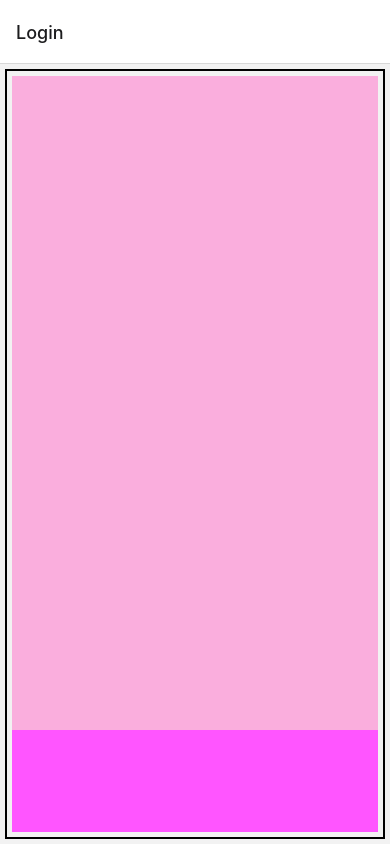
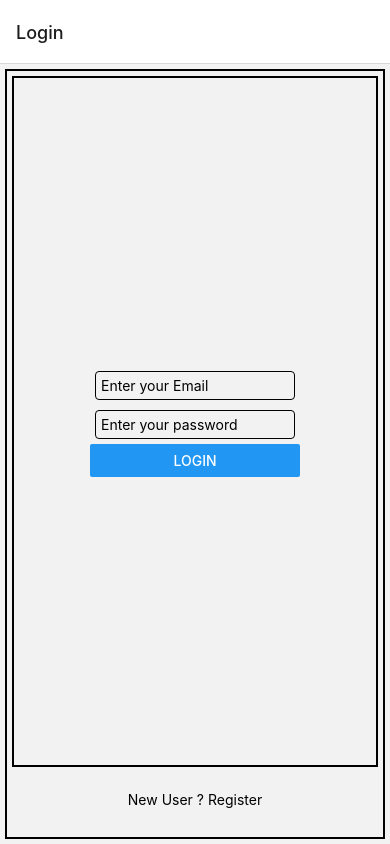
Before and after one commit to abhishek-2k23/React-Native-First-Project, a React Native app: screen /Login in a window 390 px wide. Built offline with nearby package versions, Linux system fonts and the light colour scheme.

Commit message:
login feature without styling

```diff
--- a/componetns/Login.jsx
+++ b/componetns/Login.jsx
@@ -1,11 +1,71 @@
+/* eslint-disable react/react-in-jsx-scope */
 /* eslint-disable prettier/prettier */
-import {View, Text, StyleSheet, TextInput, Touchable, Button, ScrollView} from 'react-native';
+import {
+  View,
+  Text,
+  StyleSheet,
+  TextInput,
+  Button,
+  TouchableOpacity,
+  TouchableHighlight,
+} from 'react-native';
+import {Formik} from 'formik';
+const Login = ({navigation}) => {
+    const loginFunction = async(values,action) =>{
+        console.log(values);
+        try{
+            const response = await fetch("https://form-data-submission-2ew5.onrender.com/login",{
+                method:'POST',
+                headers:{
+                    Accept : 'application/json',
+                    'Content-Type' : 'application/json',
+                },
+                body : JSON.stringify(values),
+            })
+            const result = await response.json();
+            console.log("response : ",result);
 
-const Login = () => {
+            if(response.status == 200){
+                navigation.navigate("Home");
+            }
+        }catch(err){
+            console.log("error  : ",err);
+        }
+    }
   return (
     <View style={styles.loginAppContainer}>
-        <View style={styles.loginFiedsContainer}></View>
-        <View style={styles.footer}></View>
+      <View style={styles.loginFiedsContainer}>
+        <Formik
+          initialValues={{Email: '',Password : ''}}
+          onSubmit={(values, action) => loginFunction(values,action)}>
+          {({handleChange, handleBlur, handleSubmit, values}) => (
+            <View>
+              <TextInput
+                onChangeText={handleChange('Email')}
+                onBlur={handleBlur('Email')}
+                value={values.Email}
+                placeholder="Enter your Email"
+                style={styles.textInput}
+              />
+              <TextInput
+                onChangeText={handleChange('Password')}
+                onBlur={handleBlur('Password')}
+                value={values.Password}
+                placeholder="Enter your password"
+                secureTextEntry
+                style={styles.textInput}
+                />
+              <Button  onPress={handleSubmit} title="Login" />
+            </View>
+          )}
+        </Formik>
+      </View>
+      <View style={styles.footer}>
+            <Text>New User ?</Text>
+            <TouchableHighlight onPress={() => navigation.navigate('Register')} underlayColor={'white'}>
+                <Text>Register</Text>
+            </TouchableHighlight>
+      </View>
     </View>
   );
 };
@@ -14,19 +74,30 @@ export default Login;
 const styles = StyleSheet.create({
   loginAppContainer: {
     borderWidth: 2,
-        flex:1,
-        padding:5,
+    flex: 1,
+    padding: 5,
     margin: 5,
   },
   loginFiedsContainer: {
-        flex: 6,
+    flex: 10,
     padding: 20,
-        justifyContent:'center',
+    justifyContent: 'center',
     alignItems: 'center',
-        backgroundColor: "#faaedd"
+    borderWidth: 2,
+  },
+  textInput:{
+    flex: 0,
+    borderWidth: 1,
+    width: 200,
+    padding:5,
+    margin: 5,
+    borderRadius: 4,
   },
   footer: {
     flex: 1,
-        backgroundColor: "#f5f"
-    }
-})
+    flexDirection: 'row',
+    gap: 4,
+    justifyContent: 'center',
+    alignItems: 'center',
+  },
+});
```
Lines whose indentation alone changed are shown as unchanged.
